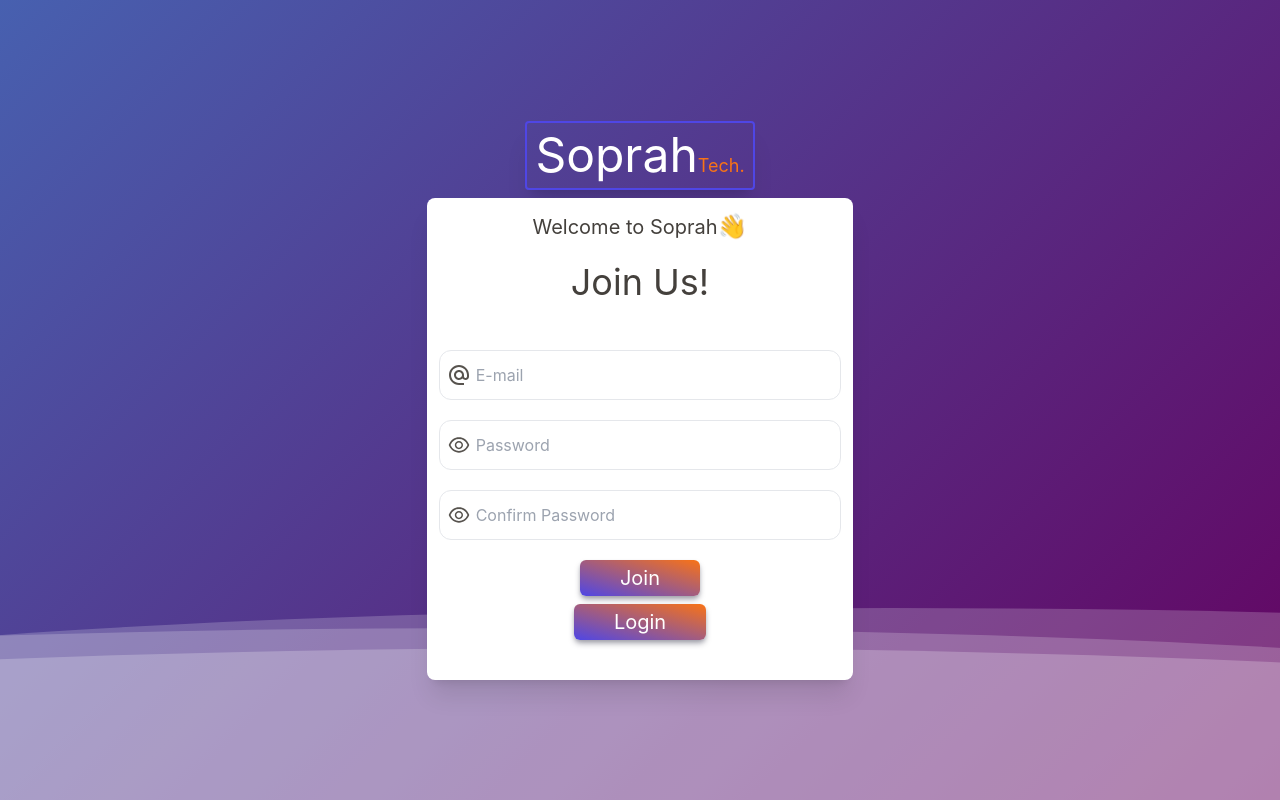
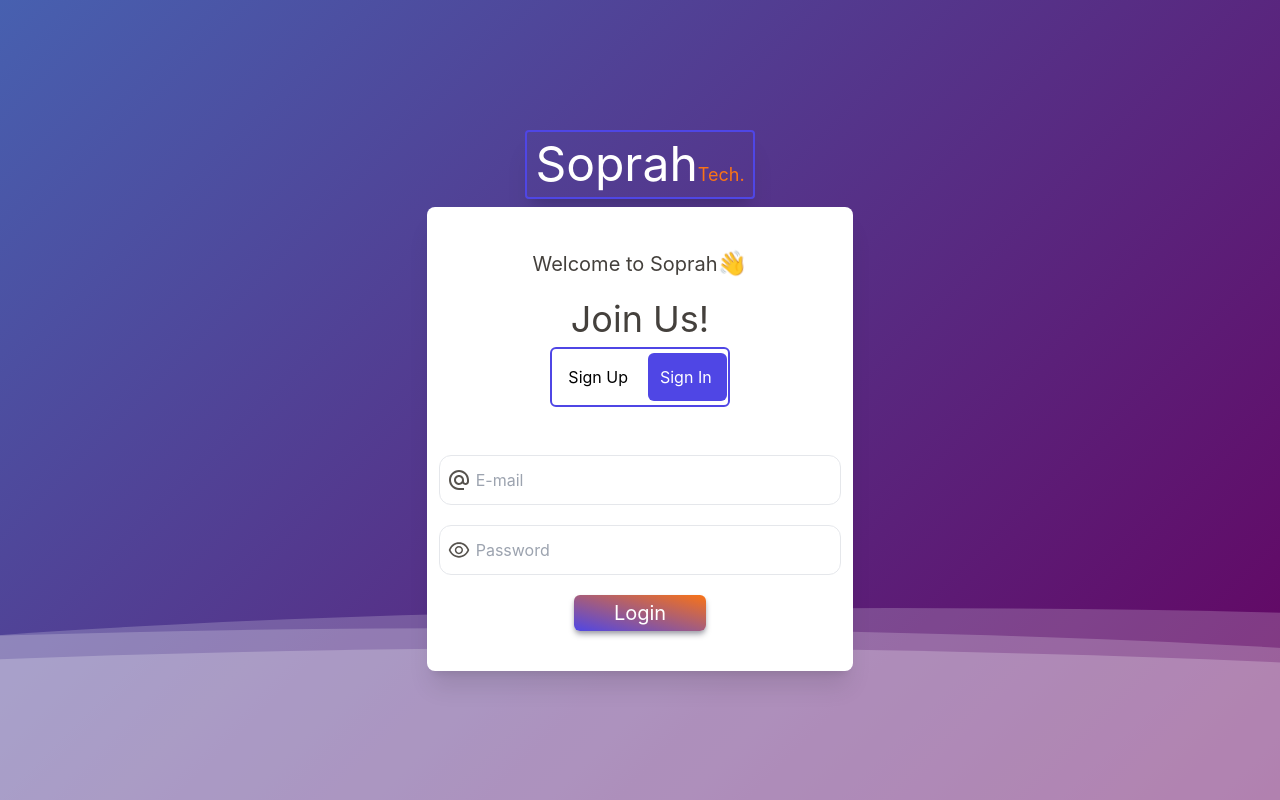
Before and after one commit to onuralphho/SoChat, a Next.js app: page / in a window 1280 px wide. Built offline with nearby package versions, Linux system fonts and the light colour scheme.

Commit message:
Added sign in sign up switch button

```diff
--- a/components/LoginScreen.js
+++ b/components/LoginScreen.js
@@ -8,8 +8,8 @@ const LoginScreen = () => {
   const [emailInput, setEmailInput] = useState("");
   const [passwordInput, setPasswordInput] = useState("");
   const [passwordConfirmInput, setPasswordConfirmInput] = useState();
+  const[isSignIn, setIsSignIn] = useState(true)
   const router = useRouter();
-
 
   const handleLogin = async (e) => {
     e.preventDefault();
@@ -19,9 +19,9 @@ const LoginScreen = () => {
       password: passwordInput,
       callbackUrl: "/chats",
     });
-
-
-    router.replace(status.url)
+    if (status.ok) {
+      router.replace(status.url);
+    }
   };
 
   const submitFormHandler = async (e) => {
@@ -50,13 +50,23 @@ const LoginScreen = () => {
       <div className="text-5xl p-2 text-white border-2  border-indigo-600 shadow-xl  rounded ">
         Soprah<span className="text-lg text-orange-500">Tech.</span>
       </div>
-      <div className="z-10 flex flex-col items-center gap-2 p-3 pb-10 max-w-[600px] w-full sm:w-10/12 md:w-8/12 lg:w-6/12 xl:w-4/12 2xl:w-3/12 shadow-xl bg-white rounded-lg">
+      <div className="z-10 flex flex-col items-center gap-2 p-3 py-10 max-w-[600px] w-full sm:w-10/12 md:w-8/12 lg:w-6/12 xl:w-4/12 2xl:w-3/12 shadow-xl bg-white rounded-lg">
         <span className="text-xl text-stone-700 ">
           Welcome to Soprah
           <span className="hand-wave text-2xl">👋</span>
         </span>
 
         <span className="text-4xl  text-stone-700 mt-3">Join Us!</span>
+
+        <div onClick={() => {
+          setIsSignIn(!isSignIn)
+        }} className="flex relative  gap-2 border-2 border-indigo-600 rounded-md p-1 cursor-pointer">
+          <div className={`absolute h-12 w-[79px] bg-indigo-600 left-1 transition-all ${isSignIn && 'translate-x-[92px] w-[69.99px]'} rounded-md z-0 `}></div>
+          <div className={`p-3 rounded-md  z-10 select-none ${!isSignIn && 'text-white'}`}>Sign Up</div>
+          <div className={`p-3 rounded-md z-10 select-none ${isSignIn && 'text-white'}`}>Sign In</div>
+        </div>
+
+
         <form
           onSubmit={submitFormHandler}
           className="flex flex-col gap-5 w-full mt-10"
@@ -98,7 +108,7 @@ const LoginScreen = () => {
               }}
             />
           </label>
-          <label className="flex  relative items-center border-indigo-600 group ">
+          {!isSignIn&&<label className="flex  relative items-center border-indigo-600 group ">
             {!showPassword ? (
               <AiOutlineEye
                 className="form-icon cursor-pointer"
@@ -123,12 +133,12 @@ const LoginScreen = () => {
                 setPasswordConfirmInput(e.target.value);
               }}
             />
-          </label>
-          <button className="form-button">Join</button>
+          </label>}
+        {!isSignIn && <button className="form-button">Join</button>}
         </form>
-        <button onClick={handleLogin} className="form-button">
+        {isSignIn &&<button onClick={handleLogin} className="form-button mt-3">
           Login
-        </button>
+        </button>}
       </div>
     </div>
   );
--- a/pages/api/register.js
+++ b/pages/api/register.js
@@ -3,6 +3,7 @@ import connectMongo from "../../db/conn";
 import users from "../../models/userSchema";
 
 const register = async (req, res) => {
+
   connectMongo().catch((error) => res.json({ error: "Connection Failed...!" }));
 
   if (req.method === "POST") {
```
Also changed, not shown: pages/api/get-user.js (+4 -7 lines).
